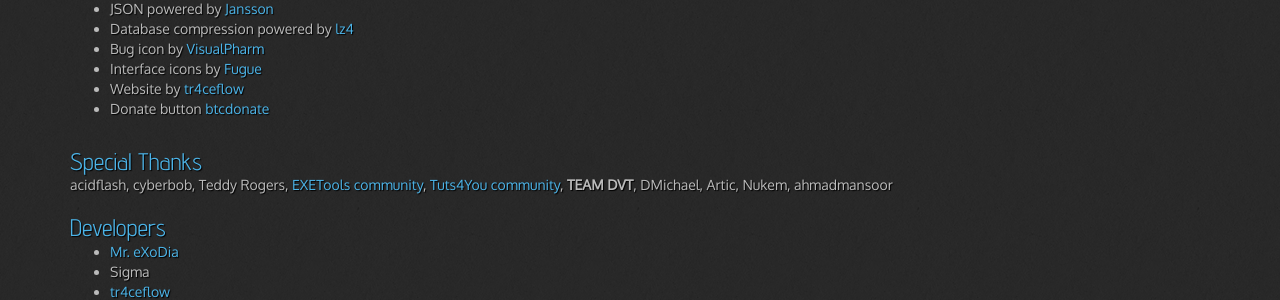
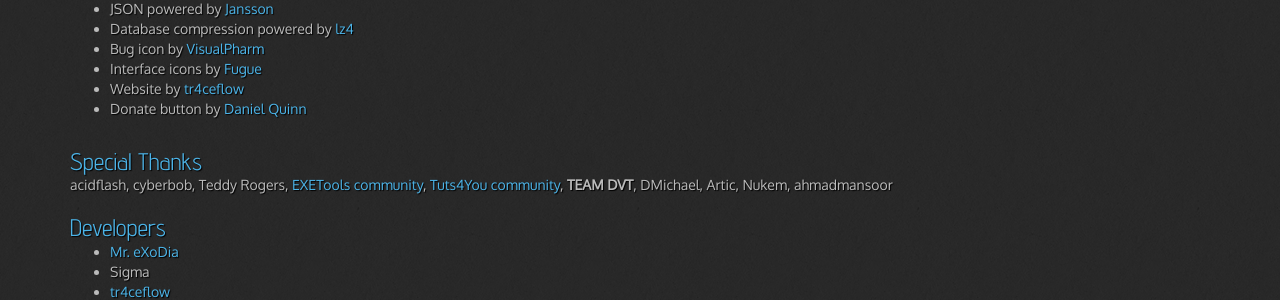
Before and after one commit to x64dbg/x64dbg.github.io, a Jekyll site: the page built from index.html, in a window 1280 px wide and 900 px high, scrolled down 3775 px. Shown: the part 160-460 px from the top of the window. Built offline with Jekyll 4.4.1, drawn with Linux system fonts in a browser that asks for light colours; nearby versions of some CDN libraries.

Commit message:
better credits

```diff
--- a/_includes/credits.html
+++ b/_includes/credits.html
@@ -26,8 +26,8 @@
     <li>Website by
         <a target="_blank" href="http://blog.tr4ceflow.com">tr4ceflow</a>
     </li>
-	<li>Donate button
-		<a target="_blank" href="https://github.com/danielquinn/bitcoin-donate">btcdonate</a>
+	<li>Donate button by
+		<a target="_blank" href="https://github.com/danielquinn/bitcoin-donate">Daniel Quinn</a>
 	</li>
 </ul>
 <br>
```
